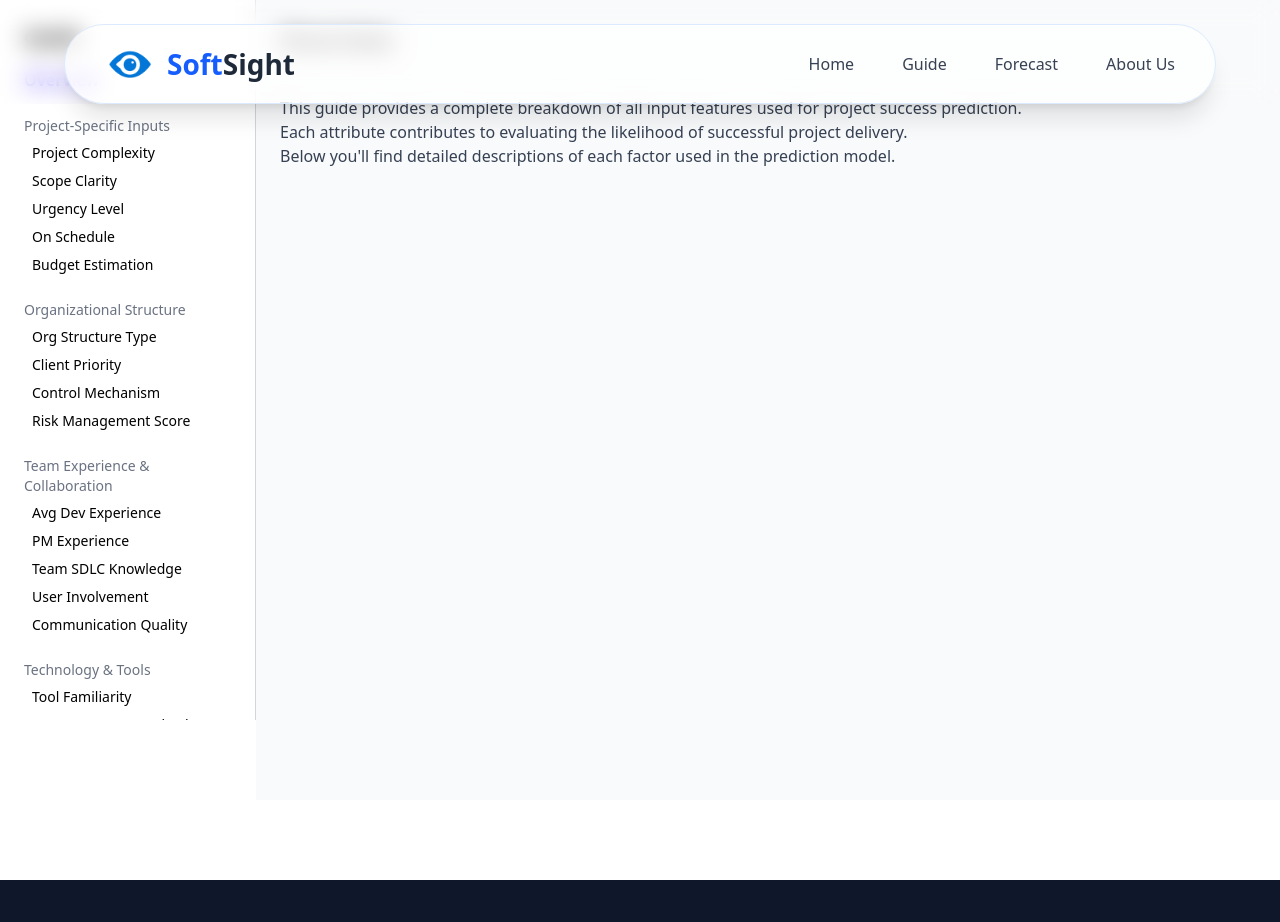
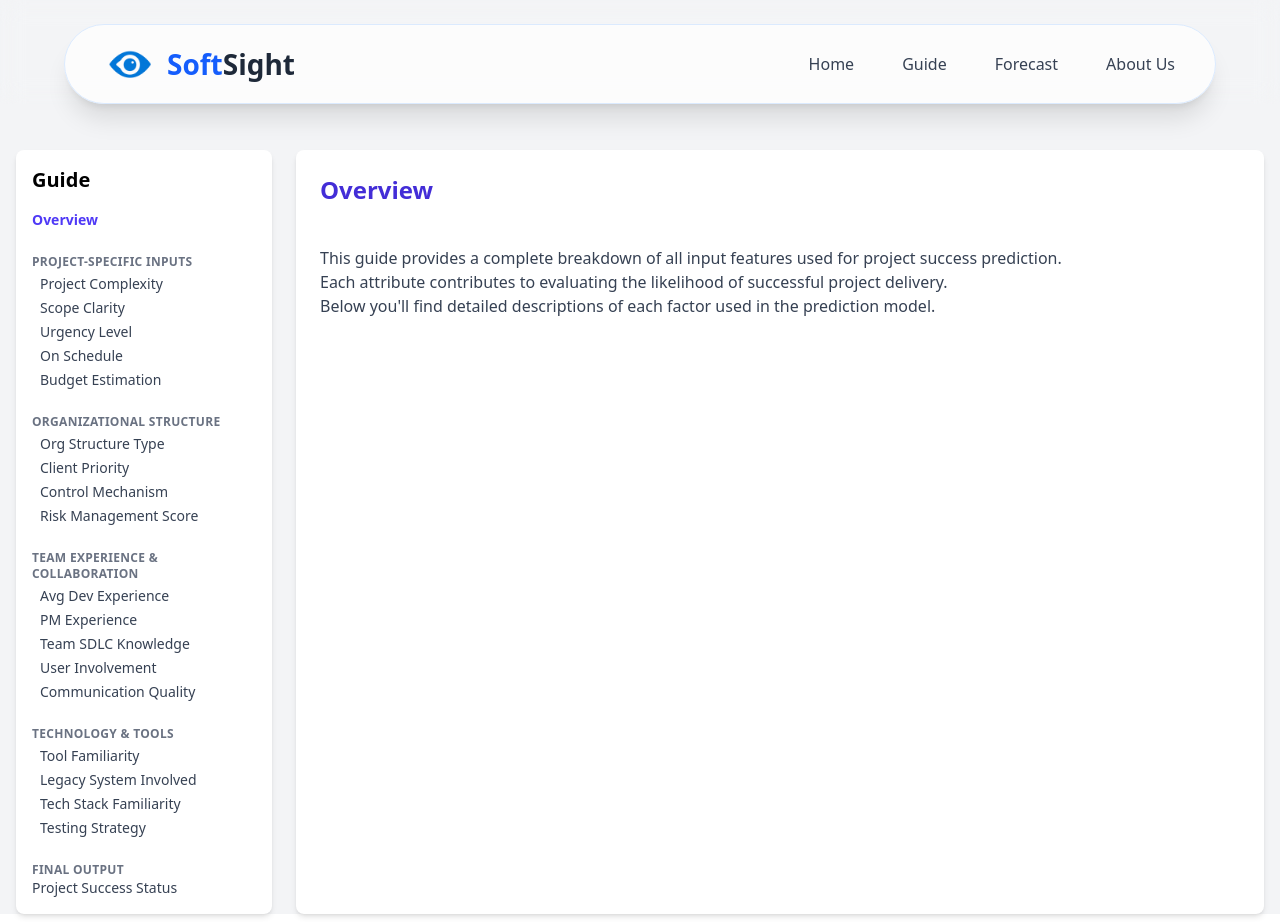
Before and after one commit to TargaryenLabs/softsight-web, a Next.js app in the folder frontend/: page /guide in a window 1280 px wide. Shown: the top 922 px of the page. Built offline with nearby package versions, Linux system fonts and the light colour scheme.

Commit message:
style the guidepage with box structure and similar padding

```diff
--- a/frontend/src/components/GuidePage/AttributeDetail.tsx
+++ b/frontend/src/components/GuidePage/AttributeDetail.tsx
@@ -13,8 +13,8 @@ type Props = {
 export const AttributeDetail = ({ selected }: Props) => {
   if (selected === "overview") {
     return (
-      <div className="p-6">
-        <h2 className="text-2xl font-bold mb-4">Overview</h2>
+      <div>
+        <h2 className="text-2xl font-bold mb-4 text-indigo-700">Overview</h2>
         <p className="text-gray-700 whitespace-pre-line">{overviewText}</p>
       </div>
     );
@@ -39,8 +39,10 @@ const AttributeBox = ({
     howToGet?: string;
   };
 }) => (
-  <div className="p-6">
-    <h2 className="text-2xl font-bold mb-2 text-indigo-700">{attribute.label}</h2>
+  <div>
+    <h2 className="text-2xl font-bold mb-2 text-indigo-700">
+      {attribute.label}
+    </h2>
     <p className="text-gray-800 mb-4">{attribute.description}</p>
     <div className="text-sm text-gray-600 italic mb-2">
       Example: {attribute.example}
--- a/frontend/src/components/GuidePage/AttributeSidebar.tsx
+++ b/frontend/src/components/GuidePage/AttributeSidebar.tsx
@@ -9,9 +9,9 @@ type Props = {
 
 export const AttributeSidebar = ({ selected, onSelect }: Props) => {
   return (
-    <aside className="w-64 p-6 border-r border-gray-300 h-[calc(100vh-80px)] overflow-y-auto">
+    <aside className="p-4 overflow-y-auto h-full">
       <h2 className="text-xl font-bold mb-4">Guide</h2>
-      <nav className="space-y-6">
+      <nav className="space-y-6 text-sm">
         <div>
           <button
             className={`block text-left w-full ${
@@ -24,17 +24,17 @@ export const AttributeSidebar = ({ selected, onSelect }: Props) => {
         </div>
         {attributeCategories.map((cat) => (
           <div key={cat.title}>
-            <h4 className="text-sm font-medium text-gray-500 mt-4">
+            <h4 className="text-xs font-semibold text-gray-500 mt-4 uppercase tracking-wide">
               {cat.title}
             </h4>
             <ul className="ml-2 space-y-1 mt-1">
               {cat.items.map((attr) => (
                 <li key={attr.key}>
                   <button
-                    className={`text-sm text-left w-full ${
+                    className={`text-left w-full ${
                       selected === attr.key
                         ? "text-indigo-600 font-semibold"
-                        : ""
+                        : "text-gray-700"
                     }`}
                     onClick={() => onSelect(attr.key)}
                   >
@@ -45,13 +45,15 @@ export const AttributeSidebar = ({ selected, onSelect }: Props) => {
             </ul>
           </div>
         ))}
-        <div>
-          <h4 className="text-sm font-medium text-gray-500 mt-4">
+        <div className="mt-4">
+          <h4 className="text-xs font-semibold text-gray-500 uppercase tracking-wide">
             Final Output
           </h4>
           <button
-            className={`text-sm text-left w-full ${
-              selected === "success_status" ? "text-indigo-600 font-semibold" : ""
+            className={`text-left w-full ${
+              selected === "success_status"
+                ? "text-indigo-600 font-semibold"
+                : "text-gray-700"
             }`}
             onClick={() => onSelect("success_status")}
           >
--- a/frontend/src/pages/GuidePage.tsx
+++ b/frontend/src/pages/GuidePage.tsx
@@ -11,11 +11,15 @@ const GuidePage = () => {
   return (
     <div>
       <Navbar />
-      <div className="flex">
-        <AttributeSidebar selected={selected} onSelect={setSelected} />
-        <main className="flex-1 min-h-screen bg-gray-50">
-          <AttributeDetail selected={selected} />
-        </main>
+      <div className="flex justify-center bg-gray-100 min-h-screen pt-[150px] px-4">
+        <div className="flex w-full max-w-7xl gap-6">
+          <div className="bg-white rounded-lg shadow-md w-64 overflow-hidden">
+            <AttributeSidebar selected={selected} onSelect={setSelected} />
+          </div>
+          <div className="flex-1 bg-white rounded-lg shadow-md p-6">
+            <AttributeDetail selected={selected} />
+          </div>
+        </div>
       </div>
       <Footer />
     </div>
```
